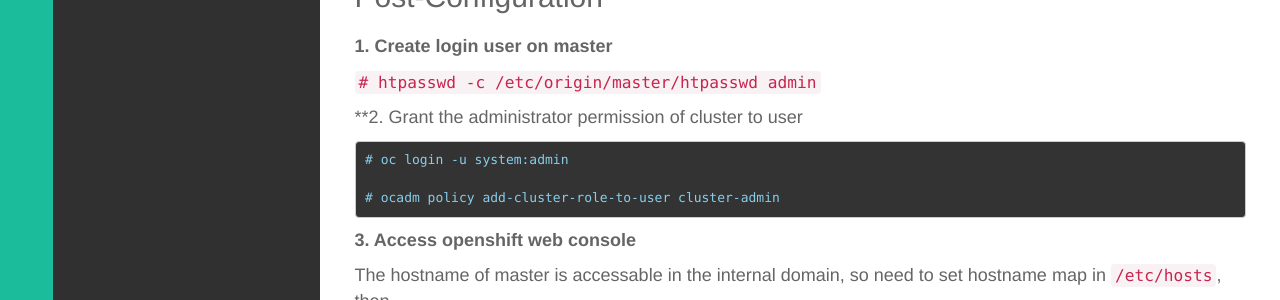
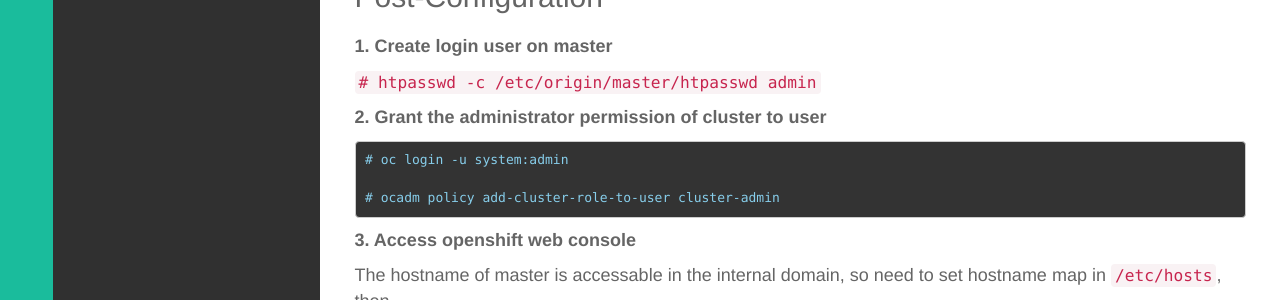
Before and after one commit to wenchma/wenchma.github.io, a Jekyll site: the page built from _posts/2018-06-26-openshift-installation-memorandum.md, in a window 1280 px wide. Shown: the part 2908-3208 px from the top of the page. Built offline with Jekyll 4.4.1, drawn with Linux system fonts in a browser that asks for light colours; some of the changed lines change nothing that is shown.

Commit message:
Update openshift-installation

````diff
--- a/_posts/2018-06-26-openshift-installation-memorandum.md
+++ b/_posts/2018-06-26-openshift-installation-memorandum.md
@@ -111,9 +111,9 @@
 
 **1. Create login user on master**
 
-`# htpasswd -c /etc/origin/master/htpasswd admin`
+```# htpasswd -c /etc/origin/master/htpasswd admin```
 
-**2. Grant the administrator permission of cluster to user
+**2. Grant the administrator permission of cluster to user**
 
 ```
 # oc login -u system:admin
````
